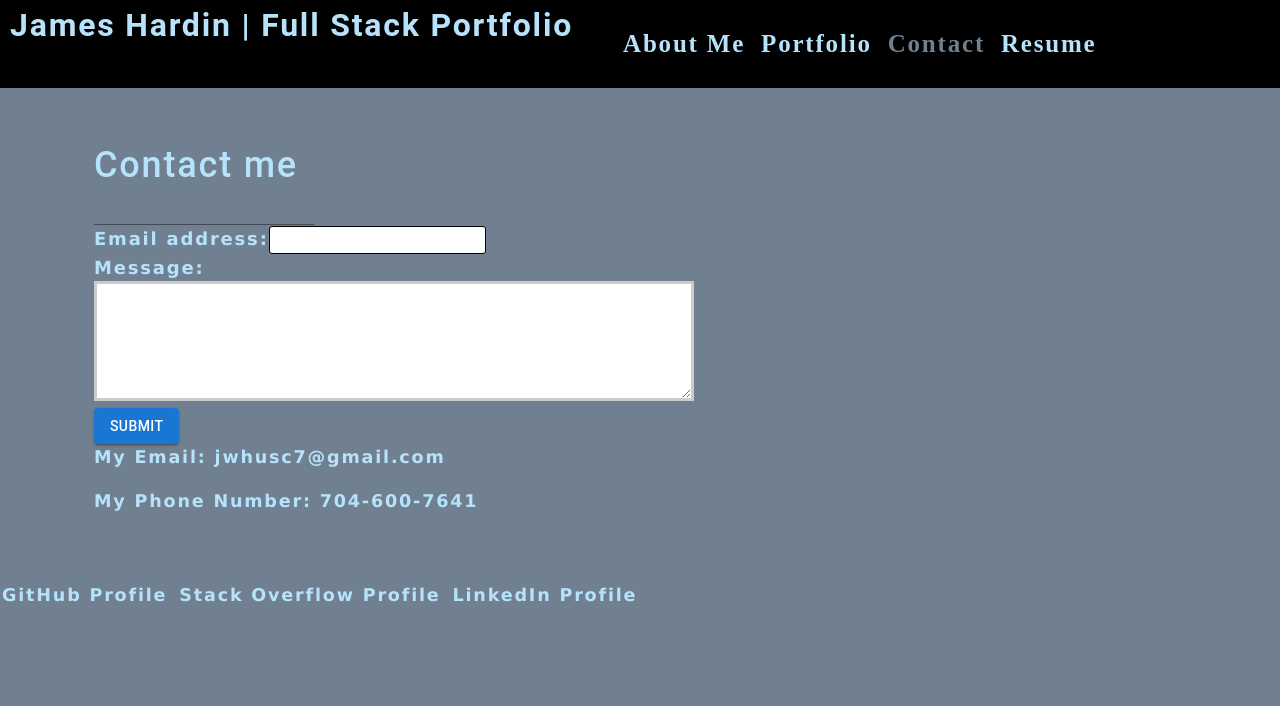
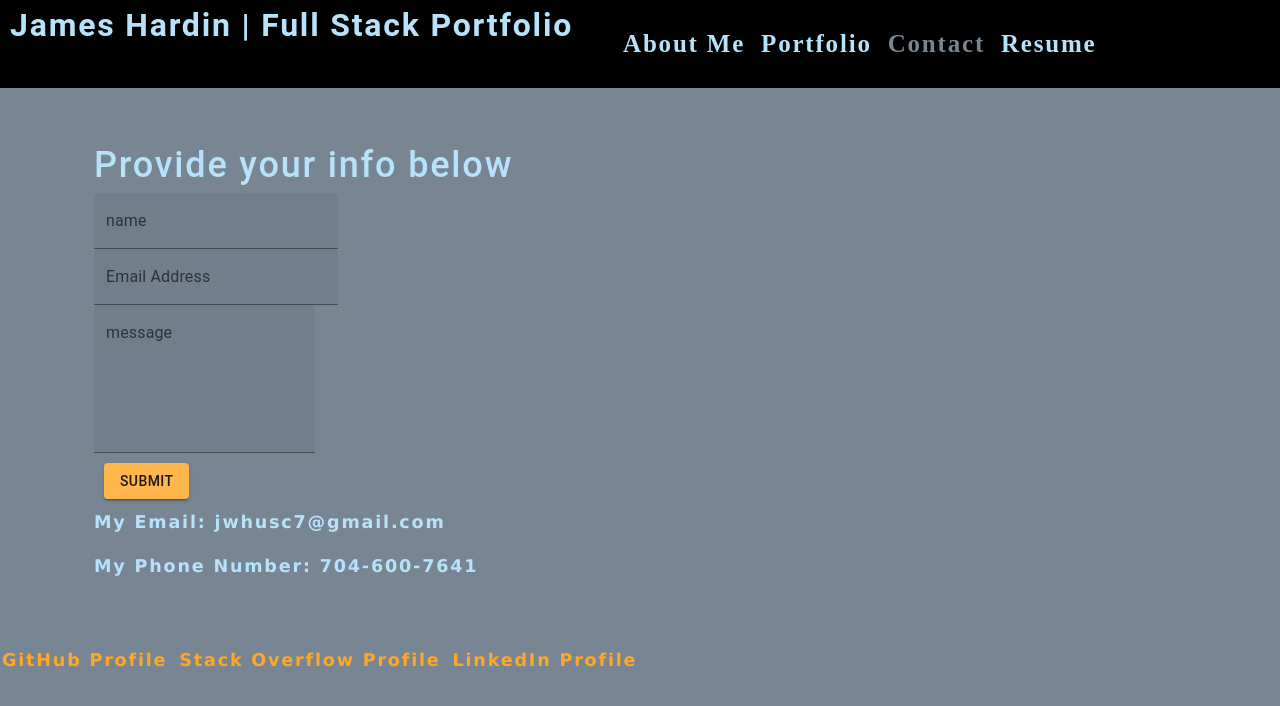
Before and after one commit to JamesHardin02/JamesHardin-Full-Stack-Portfolio, a React (Create React App) app: page / in a window 1280 px wide. Both pictures are taken after a click on the item "Contact". Shown: the top 706 px of the page. Built offline with nearby package versions, Linux system fonts and the light colour scheme.

Commit message:
converted inputs to material ui text fields

```diff
--- a/src/components/Contact/index.js
+++ b/src/components/Contact/index.js
@@ -1,6 +1,8 @@
 import React, { useState } from 'react';
 import Button from '@mui/material/Button'
 import TextField from '@mui/material/TextField'
+import { ThemeProvider, createTheme } from '@mui/material/styles'
+import { orange } from '@mui/material/colors'
 import { validateEmail } from '../../utils/helpers';
 
 function ContactForm() {
@@ -12,7 +14,6 @@ function ContactForm() {
   const handleSubmit = (e) => {
     e.preventDefault();
     if (!errorMessage) {
-      setFormState({ [e.target.name]: e.target.value });
       console.log('Form', formState);
     }
   };
@@ -33,40 +34,65 @@ function ContactForm() {
         setErrorMessage('');
       }
     }
+    if (!errorMessage) {
+      setFormState({ ...formState, [e.target.name]: e.target.value });
+    }
   };
 
+  const theme = createTheme({
+    palette: {
+      primary: {
+        main: orange[300]
+      },
+      warning: {
+        main: orange[400]
+      },
+
+    }
+  })
   return (
     <section>
-      <h1 data-testid="h1tag">Contact me</h1>
+      <h1 data-testid="h1tag">Provide your info below</h1>
       <form id="contact-form" onSubmit={handleSubmit}>
-        <div>
+        <ThemeProvider theme={theme}>
+          {/* name */}
           <TextField
           onBlur={handleChange}
           type="text" name="name" defaultValue={name}
-          variant="standard" color="secondary"
+          variant="filled" color="warning" label="name"
+          placeholder="your name here"
           >
-
           </TextField>
-          {/* <label htmlFor="name">Name:</label>
-          <input    /> */}
-        </div>
-        <div>
-          <label htmlFor="email">Email address:</label>
-          <input type="email" name="email" defaultValue={email} onBlur={handleChange} />
-        </div>
-        <div>
-          <label htmlFor="message">Message:</label>
-          <textarea name="message" rows="5" defaultValue={message} onBlur={handleChange} />
-        </div>
+          {/* email */}
+          <TextField
+          onBlur={handleChange}
+          type="text" name="email" defaultValue={email}
+          variant="filled" color="warning" label="Email Address"
+          placeholder="email@email.com"
+          >
+          </TextField>
+          {/* message */}
+          <TextField
+          onBlur={handleChange}
+          type="multiline" name="message" defaultValue={message}
+          variant="filled" color="warning" label="message" multiline='true'
+          minRows='5' minColumns='20'
+          >
+          </TextField>
           {errorMessage && (
             <div>
               <p className="error-text">{errorMessage}</p>
             </div>
           )}
+          <div className='submit-button'>
             <Button
             type="submit"
             variant='contained'
+            color='primary'
             > Submit </Button>
+          </div>
+        </ThemeProvider>
+
       </form>
       <article>
         <p>
--- a/src/index.css
+++ b/src/index.css
@@ -5,12 +5,13 @@ main {
   padding: 50px 30px;
 }
 :root {
-  --primary: #D25F2C;
-  --secondary: #708090;
+  --primary: #FFA726;
+  --secondary: #788694;
   --tertiary: #D25F2C88;
   --light: #B6E3FB;
   --dark: #000000;
   --darker: #111111;
+  --link-hover: #f1f1f1;
   --error: rgb(228, 46, 1);
   --spacing-one: calc(1rem * 0.5);
   --spacing-two: calc(1rem);
@@ -89,7 +90,7 @@ a {
 
 a:hover {
   text-decoration: underline;
-  color: #f1f1f1;
+  color: var(--link-hover);
 }
 
 header {
@@ -135,26 +136,12 @@ form {
   width: 40%;
 }
 
-input {
-  font-size: 1rem;
-  padding: 0.25rem;
-  border: 1px solid var(--dark);
-  outline: none;
-  border-radius: 3px;
-  transition: box-shadow 0.2s;
-}
-
-input:focus {
-  border: 1px solid var(--secondary);
-  box-shadow: 0 0 .25rem rgba(0, 0, 0, .5);
-}
-
 li {
   list-style: none;
 }
 
 nav a:hover {
-  color: #f1f1f1;
+  color: var(--link-hover);
   text-decoration: none;
 }
 
@@ -164,7 +151,7 @@ nav  li {
 
 nav  li:hover {
   cursor: pointer;
-  color: #f1f1f1;
+  color: var(--link-hover);
 }
 
 textarea {
@@ -291,7 +278,7 @@ button {
 
 a {
 	border-radius: 5px;
-	color: var(--light);
+	color: var(--primary);
 	font-weight: 600;
 	padding: 2px 4px;
 	margin-left: -2px;
@@ -321,3 +308,7 @@ a {
   padding: 0 2.5%;
 }
 /*END OF ABOUT ME STYLES*/
+
+.submit-button {
+  margin: 10px;
+}
```
Lines whose indentation alone changed are shown as unchanged.
